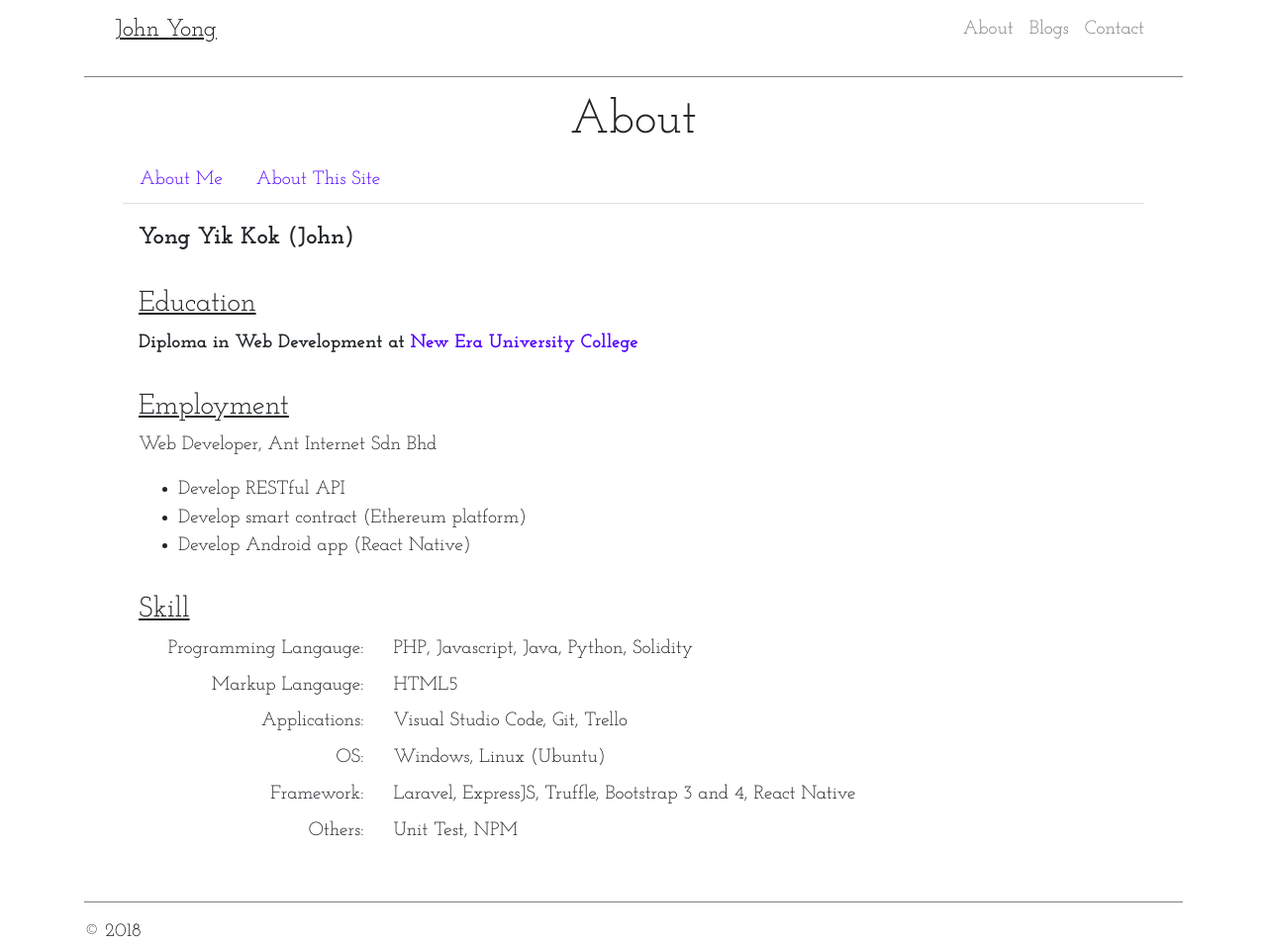
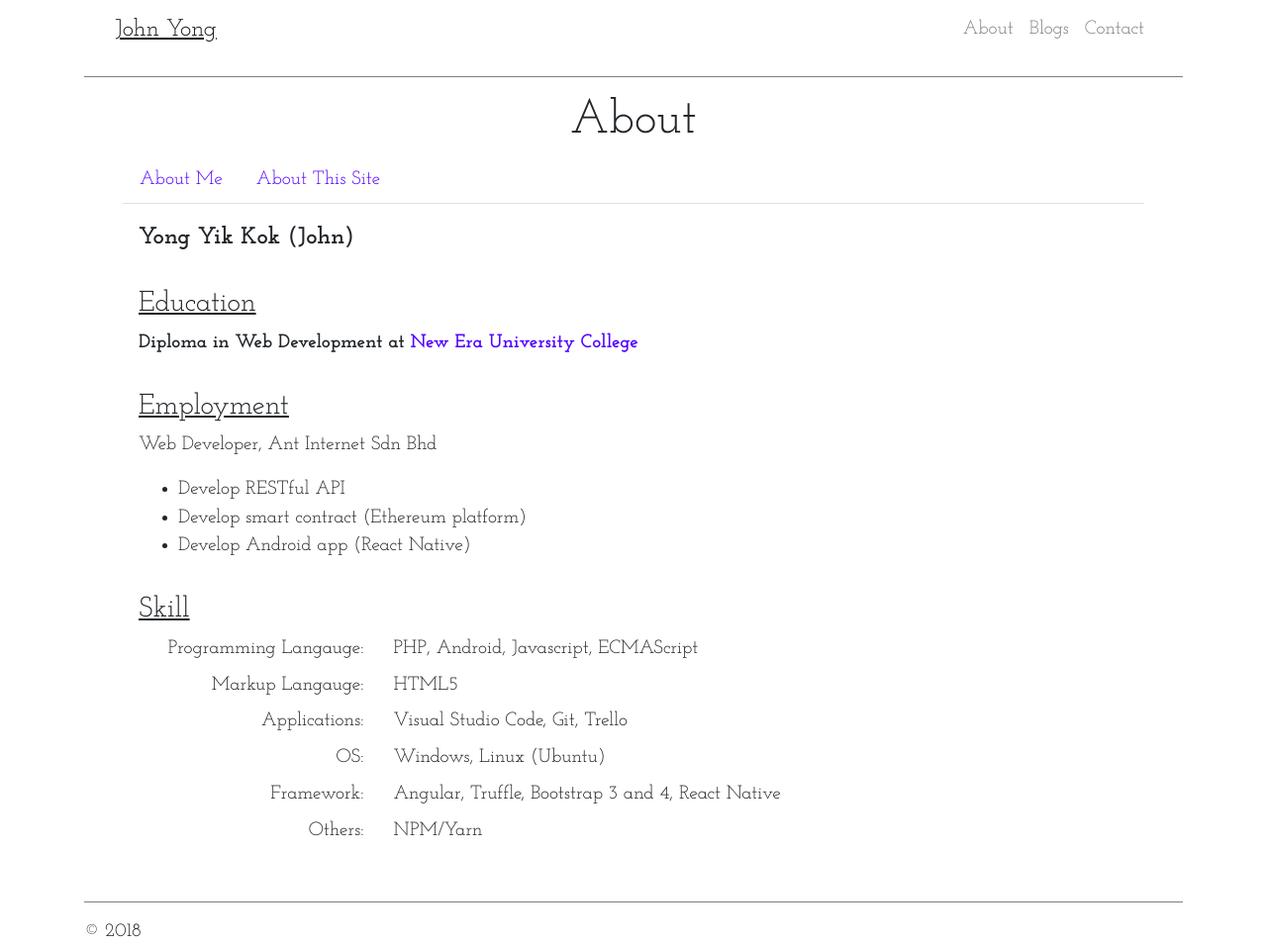
Before and after one commit to yikkok-yong/yikkok-yong.github.io, a Jekyll site: the page built from about.md, in a window 1280 px wide. Shown: the whole page at 99% size. Built offline with Jekyll 4.4.1, drawn with Linux system fonts in a browser that asks for light colours; nearby versions of some CDN libraries.

Commit message:
Updated Skill

```diff
--- a/_config.yml
+++ b/_config.yml
@@ -41,12 +41,12 @@ skills_title:
  - 'Framework'
  - 'Others'
 my_skills:
-  - 'Programming Langauge': 'PHP, Javascript, Java, Python, Solidity'
+  - 'Programming Langauge': 'PHP, Android, Javascript, ECMAScript'
   - 'Markup Langauge': 'HTML5'
   - 'Applications': 'Visual Studio Code, Git, Trello'
   - 'OS': 'Windows, Linux (Ubuntu)'
-  - 'Framework': 'Laravel, ExpressJS, Truffle, Bootstrap 3 and 4, React Native'
-  - 'Others': 'Unit Test, NPM'
+  - 'Framework': 'Angular, Truffle, Bootstrap 3 and 4, React Native'
+  - 'Others': 'NPM/Yarn'
 # Exclude from processing.
 # The following items will not be processed, by default. Create a custom list
 # to override the default setting.
```
